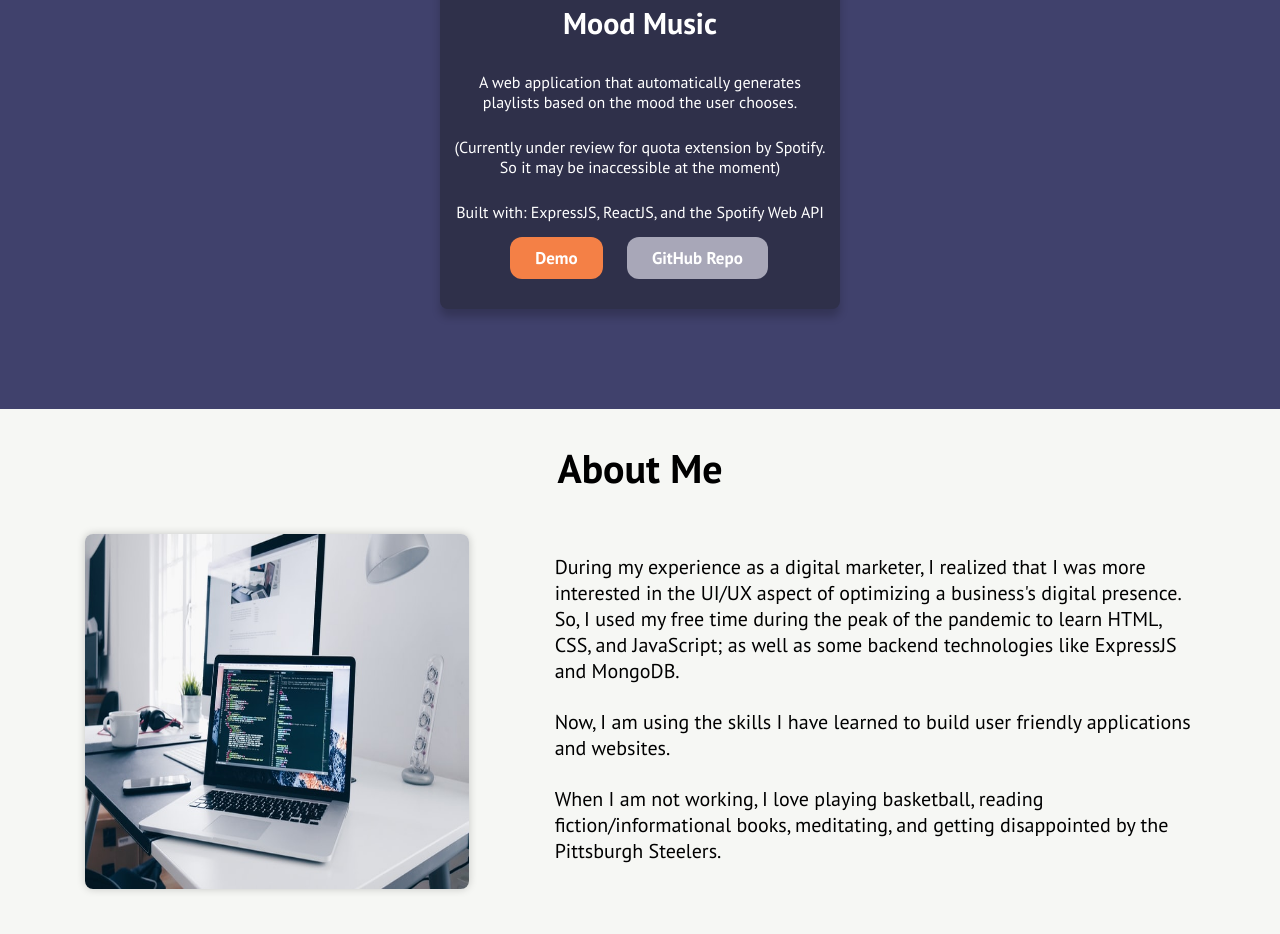
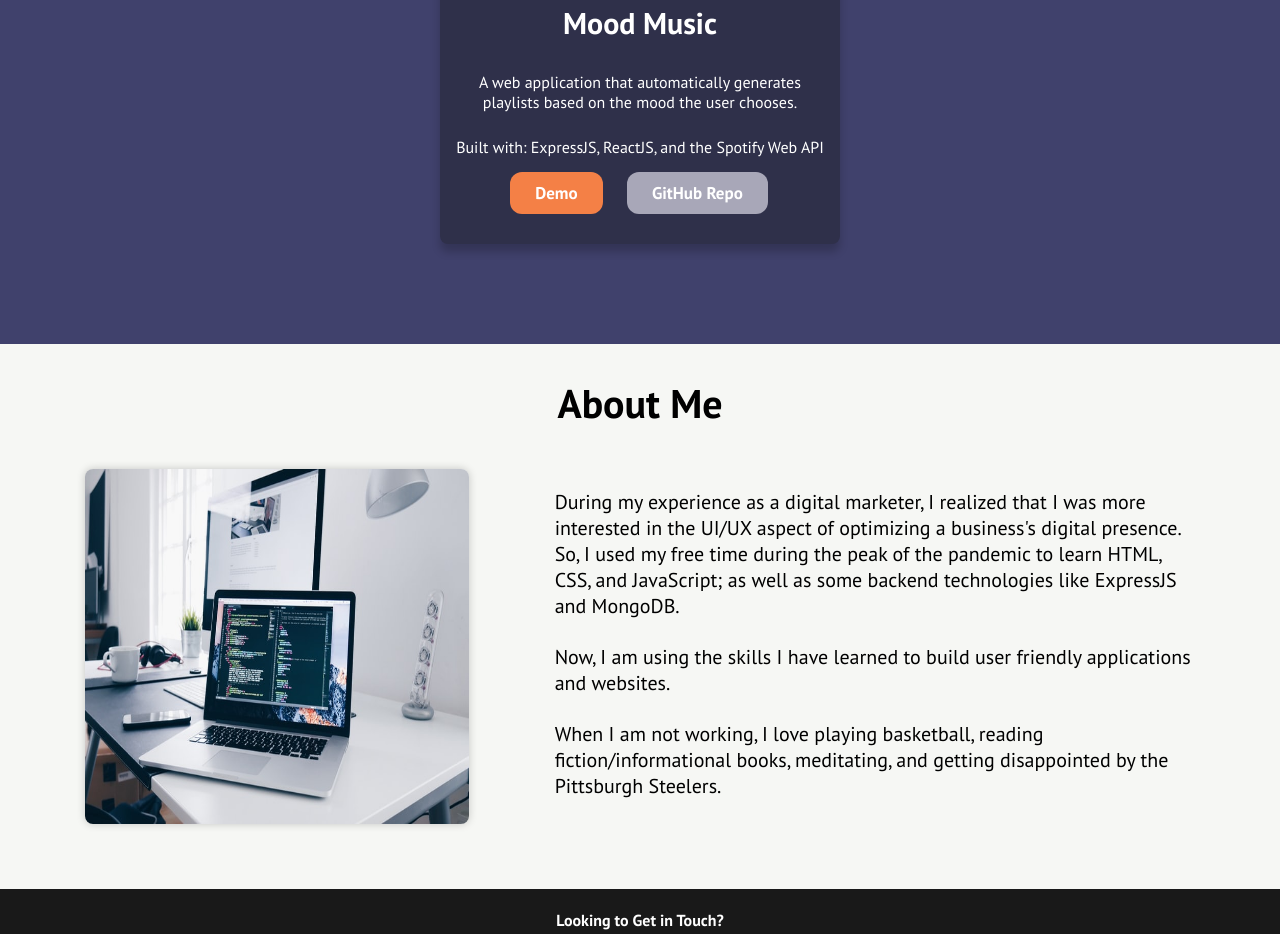
Before and after one commit to mussiefitsum/mussiefitsum.github.io, a website: page index.html in a window 1280 px wide. Shown: the part 2823-3757 px from the top of the page. Drawn offline with nearby package versions, Linux system fonts and the light colour scheme.

Commit message:
Removing Mood Music disclaimer after quota extension

```diff
--- a/index.html
+++ b/index.html
@@ -141,8 +141,6 @@
                             <h3>Mood Music</h3>
                             <p>A web application that automatically generates playlists based on the mood the user
                                 chooses.</p>
-                            <p>(Currently under review for quota extension by Spotify. So it may be
-                                inaccessible at the moment)</p>
                             <p>Built with: ExpressJS, ReactJS, and the Spotify Web API</p>
                             <div class="card-button-section">
                                 <a target="_blank" href="https://moood-music.herokuapp.com/" class="card-btns"
```
